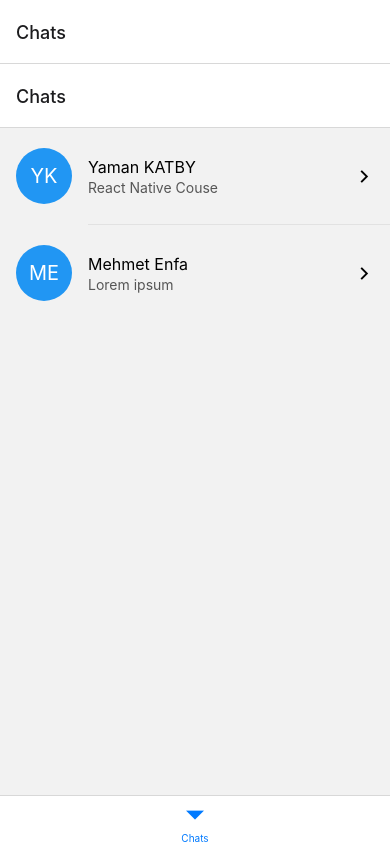
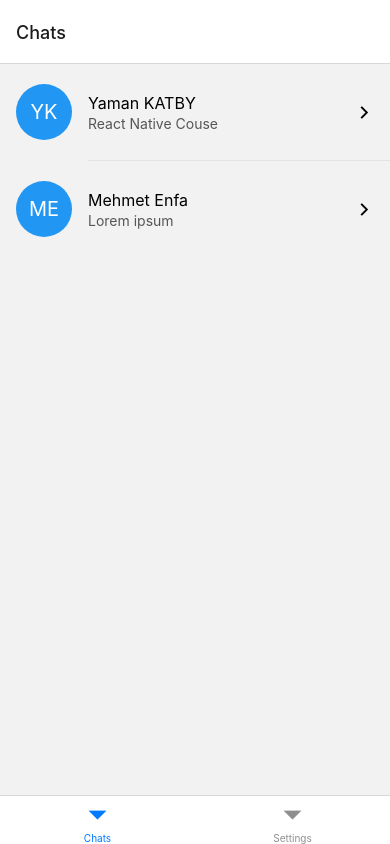
Before and after one commit to mehmetenfa/basic-chate-app, a React Native app: screen /Chats in a window 390 px wide. Built offline with nearby package versions, Linux system fonts and the light colour scheme.

Commit message:
settings page

```diff
--- a/App.js
+++ b/App.js
@@ -3,6 +3,7 @@ import { NavigationContainer } from "@react-navigation/native";
 import { createStackNavigator } from "@react-navigation/stack";
 import { createBottomTabNavigator } from "@react-navigation/bottom-tabs";
 import Chats from './screens/Chats'
+import Settings from './screens/Settings'
 
 const ChatsStack = createStackNavigator()
 
@@ -14,11 +15,22 @@ const ChatsScreen = () => {
   )
 }
 
+const SettingsStack = createStackNavigator()
+
+const SettingsScreen = () => {
+  return (
+    <SettingsStack.Navigator>
+      <SettingsStack.Screen name="Settings" component={Settings} />
+    </SettingsStack.Navigator>
+  )
+}
+
 const Tabs = createBottomTabNavigator()
 
 const TabsScreen = () => (
   <Tabs.Navigator>
-    <Tabs.Screen name='Chats' component={ChatsScreen} />
+    <Tabs.Screen name='Chats' component={Chats} />
+    <Tabs.Screen name='Settings' component={Settings} />
   </Tabs.Navigator>
 )
 
--- a/screens/Chats.js
+++ b/screens/Chats.js
@@ -1,11 +1,11 @@
 import React from "react";
-import { View, SafeAreaView, StyleSheet } from "react-native";
+import { SafeAreaView, StyleSheet } from "react-native";
 import ContactRow from "../components/ContactRow";
 import Separator from "../components/Separator";
 
 const Chats = () => {
   return (
-    <SafeAreaView style={styles.marginTop}>
+    <SafeAreaView>
       <ContactRow
         name="Yaman KATBY"
         subtitle="React Native Couse"
@@ -26,9 +26,6 @@ const Chats = () => {
 };
 
 const styles = StyleSheet.create({
-  // marginTop: {
-  //   marginTop: 35,
-  // },
   serprator: {
     height: StyleSheet.hairlineWidth,
     backgroundColor: "#E2E2E2",
```
